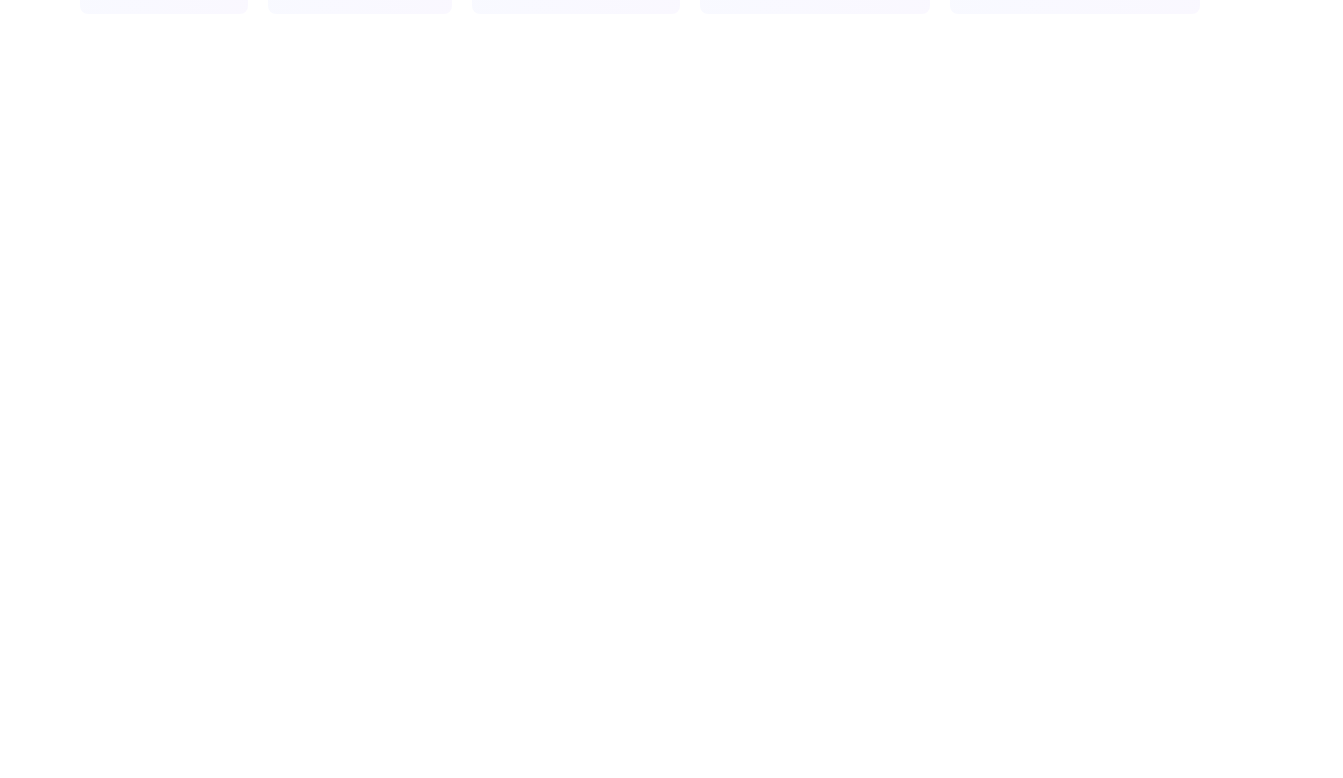
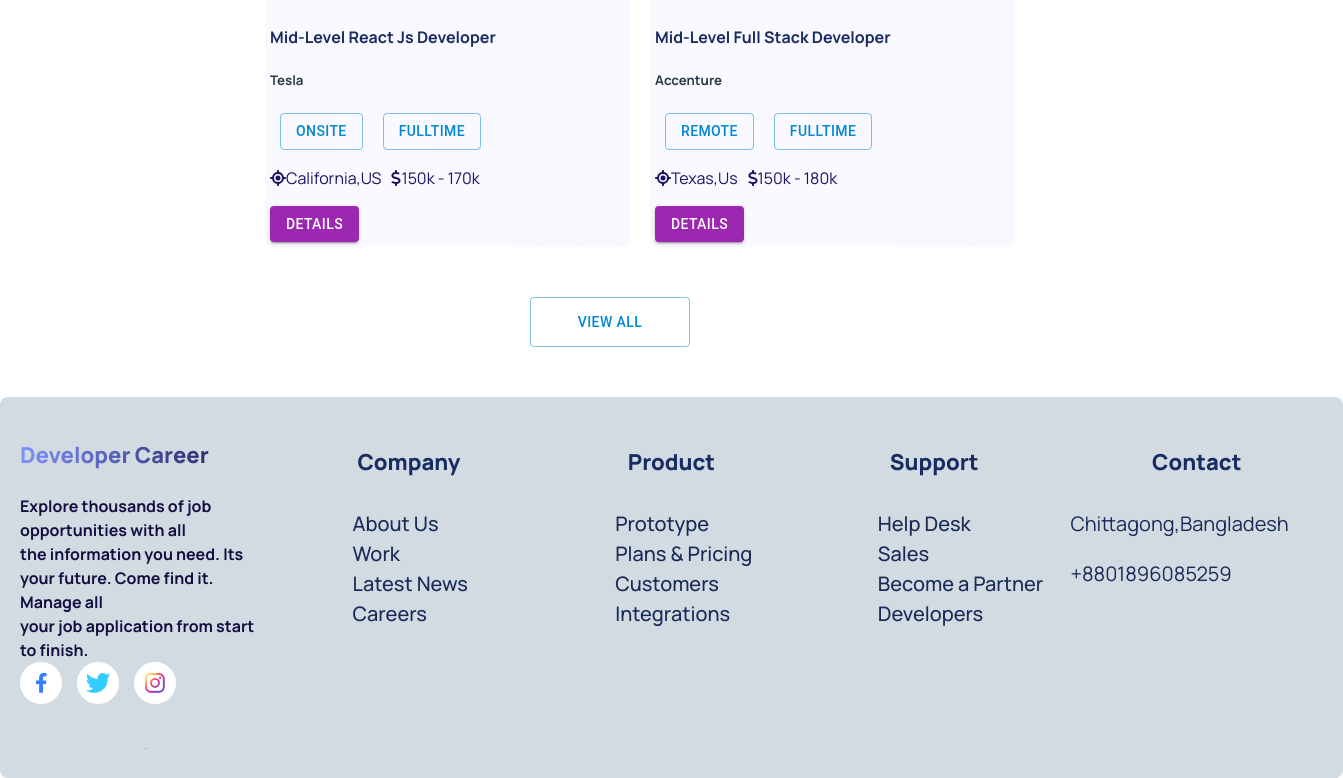
Before and after one commit to Hasan-Al-Banna-Nahid/Developer-Career-React, a React (Vite) app: page / in a window 1280 px wide. Shown: the part 1718-2496 px from the top of the page, 1343 px wide, since content can reach past the window. Before the commit the page ends 1732 px from the top, so only its background shows below. Built offline with nearby package versions, Linux system fonts and the light colour scheme.

Commit message:
Added Footer And updated Featured Jobs Section

```diff
--- a/src/App.jsx
+++ b/src/App.jsx
@@ -2,15 +2,19 @@
 import "./App.css";
 import Banner from "./Components/Banner/Banner";
 import FeaturedJobs from "./Components/FeaturedJobs/FeaturedJobs";
+import Footer from "./Components/Footer/Footer";
 import Header from "./Components/Header/Header";
+import TopJobs from "./Components/Topjobs/TopJobs";
 
 function App() {
   return (
     <div className="App">
       <Header />
       <Banner />
+      <TopJobs />
       <FeaturedJobs />
       <Outlet />
+      <Footer />
     </div>
   );
 }
--- a/src/Components/FeaturedJobs/FeaturedJobs.css
+++ b/src/Components/FeaturedJobs/FeaturedJobs.css
@@ -1,10 +1,11 @@
 .featuredJobs {
   display: grid;
-  grid-template-columns: repeat(4, 1fr);
+  grid-template-columns: repeat(2, 1fr);
   justify-content: center;
   align-items: center;
   gap: 20px;
-  margin: 50px 50px;
+  margin: 50px auto;
+  width: 750px;
 }
 .featuredJobsTitle {
   color: #1b1464;
@@ -25,4 +26,7 @@
     grid-template-columns: repeat(1, 1fr);
     width: fit-content;
   }
+  /* .viewAllBtn {
+    margin: 10px 125px;
+  } */
 }
--- /dev/null
+++ b/src/Components/Footer/Footer.css
@@ -0,0 +1,56 @@
+.footer {
+  display: grid;
+  grid-template-columns: repeat(5, 1fr);
+  padding: 20px;
+  gap: 10px;
+  background-color: #d2dae2;
+  width: 101.8%;
+  margin: 0 auto;
+  border-radius: 8px;
+}
+.title {
+  color: #3c40c6;
+  font-weight: 800;
+}
+.brand {
+  display: flex;
+  align-items: center;
+  justify-content: space-between;
+}
+.link {
+  display: flex;
+  flex-direction: column;
+  margin-left: 70px;
+}
+.link a,
+.contactInfo {
+  color: #192a56;
+  font-size: 20px;
+}
+.footerTitle {
+  background: linear-gradient(90deg, #7e90fe 0%, #130f40 100%);
+  -webkit-background-clip: text;
+  -webkit-text-fill-color: transparent;
+  background-clip: text;
+  text-fill-color: transparent;
+  font-weight: 900;
+  font-size: 22px;
+}
+.brandDescription {
+  color: #130f40;
+  font-size: 16px;
+  font-weight: 700;
+  margin: 20px 0;
+}
+@media screen and (max-width: 576px) {
+  .footer {
+    display: grid;
+    grid-template-columns: repeat(1, 1fr);
+    padding: 20px;
+    gap: 10px;
+    background-color: #d2dae2;
+    width: fit-content;
+    margin: 0 auto;
+    border-radius: 8px;
+  }
+}
--- /dev/null
+++ b/src/Components/Footer/Footer.jsx
@@ -0,0 +1,59 @@
+import React, { Component } from "react";
+import { Link } from "react-router-dom";
+import "./Footer.css";
+
+class Footer extends Component {
+  render() {
+    return (
+      <div className="footer">
+        <div>
+          <h3 className="footerTitle">Developer Career</h3>
+          <p className="brandDescription">
+            Explore thousands of job opportunities with all <br /> the
+            information you need. Its your future. Come find it. Manage all{" "}
+            <br /> your job application from start to finish.
+            <div>
+              <img src="../../../public/assets/Icons/Group 9969.png" alt="" />
+            </div>
+          </p>
+        </div>
+        <div>
+          <h4 className="title">Company</h4>
+          <div className="link">
+            <Link>About Us</Link>
+            <Link>Work</Link>
+            <Link>Latest News</Link>
+            <Link>Careers</Link>
+          </div>
+        </div>
+        <div>
+          <h4 className="title">Product</h4>
+          <div className="link">
+            <Link>Prototype</Link>
+            <Link>Plans & Pricing</Link>
+            <Link>Customers</Link>
+            <Link>Integrations</Link>
+          </div>
+        </div>
+        <div>
+          <h4 className="title">Support</h4>
+          <div className="link">
+            <Link>Help Desk</Link>
+            <Link>Sales</Link>
+            <Link>Become a Partner</Link>
+            <Link>Developers</Link>
+          </div>
+        </div>
+        <div>
+          <h4 className="title">Contact</h4>
+          <p className="contactInfo">Chittagong,Bangladesh</p>
+          <p className="contactInfo">+8801896085259</p>
+        </div>
+
+        <hr style={{ color: "black" }} />
+      </div>
+    );
+  }
+}
+
+export default Footer;
--- a/src/Components/TopJobsDescription/TopJobsDescription.jsx
+++ b/src/Components/TopJobsDescription/TopJobsDescription.jsx
@@ -1,5 +1,6 @@
 import React from "react";
 import "./TopJobsDescription.css";
+import Button from "@mui/material/Button";
 const TopJobsDescription = ({ data }) => {
   const { id, name, img, jobAvailable } = data;
   return (
@@ -7,6 +8,9 @@
       <img className="img" src={img} alt="" />
       <h4 className="title">{name}</h4>
       <h5 className="quantity">Job Available:{jobAvailable}</h5>
+      <Button variant="contained" color="error">
+        Apply
+      </Button>
     </div>
   );
 };
```
Also changed, not shown: src/main.jsx (+4 -4 lines).
